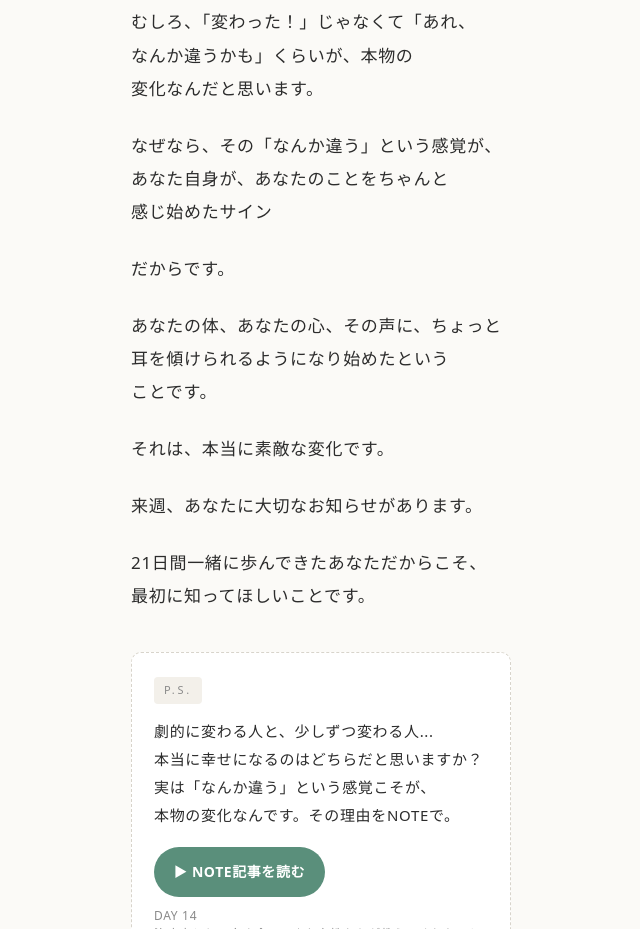
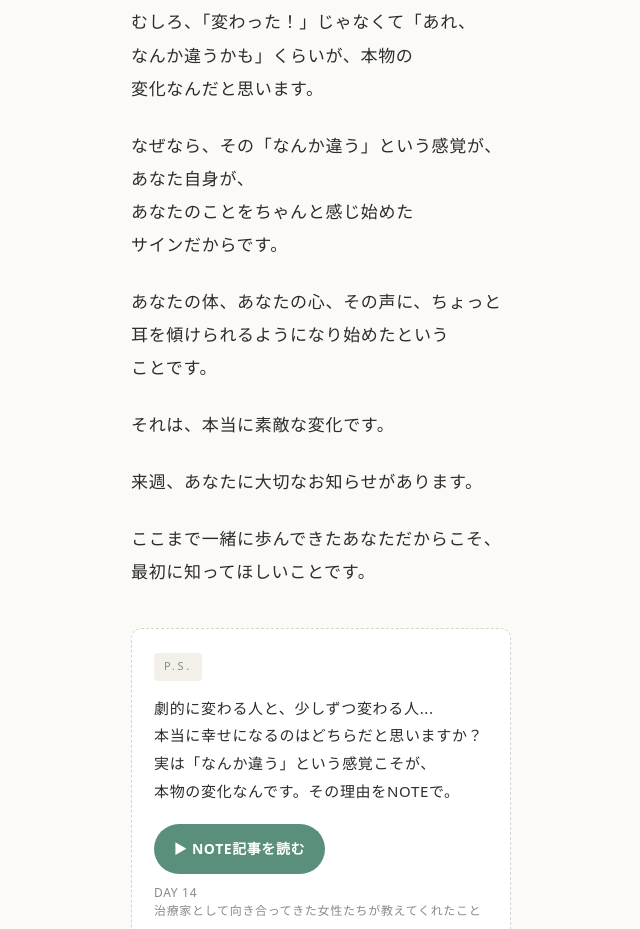
Before and after one commit to verlisinfo-cmyk/yamamoto-note-preview, a plain HTML site: page mail/articles/day14.html in a window 1280 px wide. Shown: the part 840-1769 px from the top of the page, without its empty margins (319-959 px from the left). Drawn offline with Linux system fonts and the light colour scheme.

Commit message:
DAY 14: insert two line breaks in なぜなら… sentence; '21日間'→'ここまで'

```diff
--- a/mail/articles/day14.html
+++ b/mail/articles/day14.html
@@ -35,12 +35,11 @@
       <p>「ハーブティーの香りで、ホッとした」</p>
       <p>こんな小さなことで十分です。</p>
       <p>むしろ、「変わった！」じゃなくて「あれ、なんか違うかも」くらいが、本物の変化なんだと思います。</p>
-      <p>なぜなら、その「なんか違う」という感覚が、あなた自身が、あなたのことをちゃんと感じ始めたサイン</p>
-      <p>だからです。</p>
+      <p>なぜなら、その「なんか違う」という感覚が、あなた自身が、<br>あなたのことをちゃんと感じ始めた<br>サインだからです。</p>
       <p>あなたの体、あなたの心、その声に、ちょっと耳を傾けられるようになり始めたということです。</p>
       <p>それは、本当に素敵な変化です。</p>
       <p>来週、あなたに大切なお知らせがあります。</p>
-      <p>21日間一緒に歩んできたあなただからこそ、最初に知ってほしいことです。</p>
+      <p>ここまで一緒に歩んできたあなただからこそ、最初に知ってほしいことです。</p>
     </div>
     <div class="mail-ps">
       <div class="mail-ps-label">P.S.</div>
```
